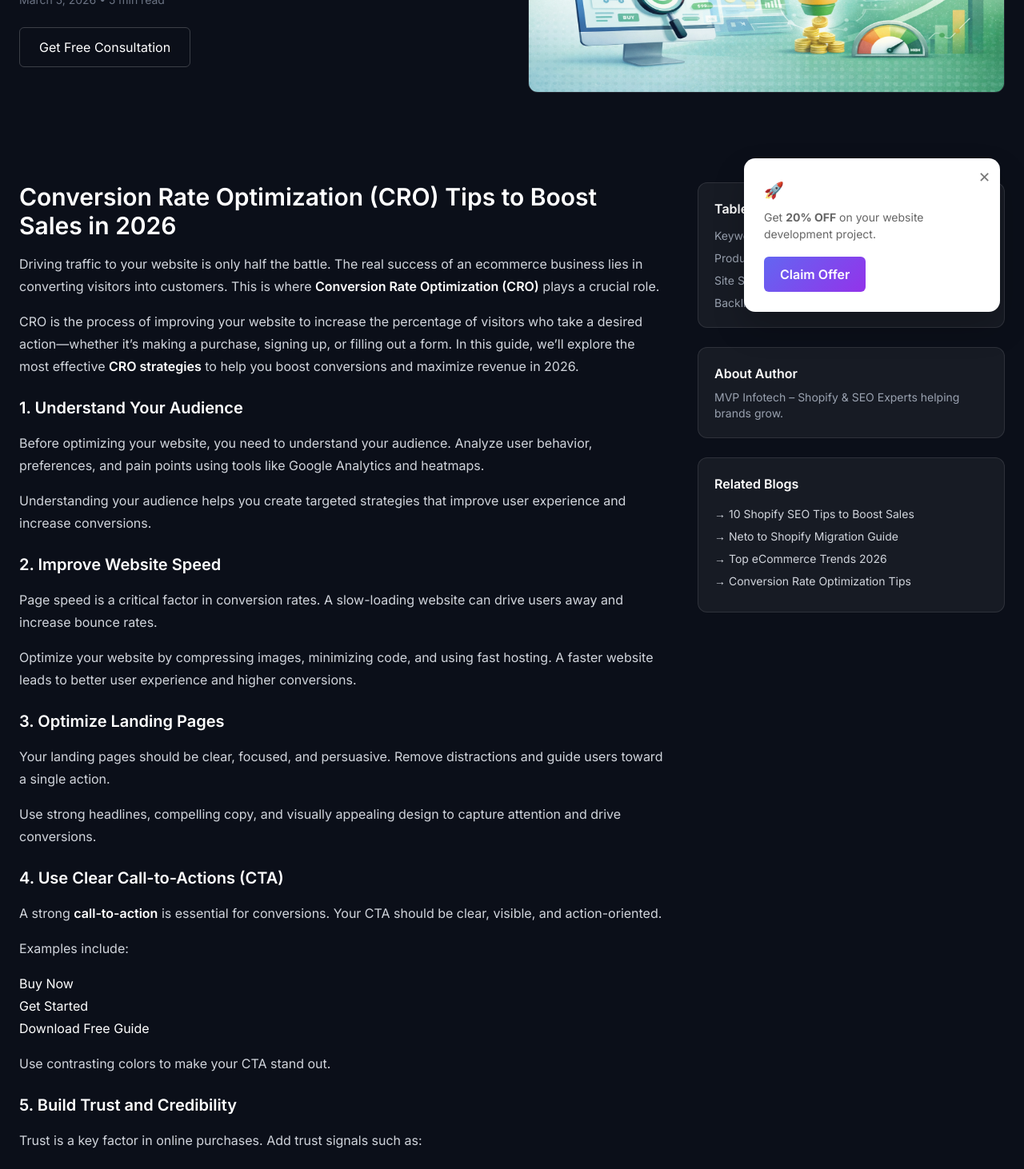
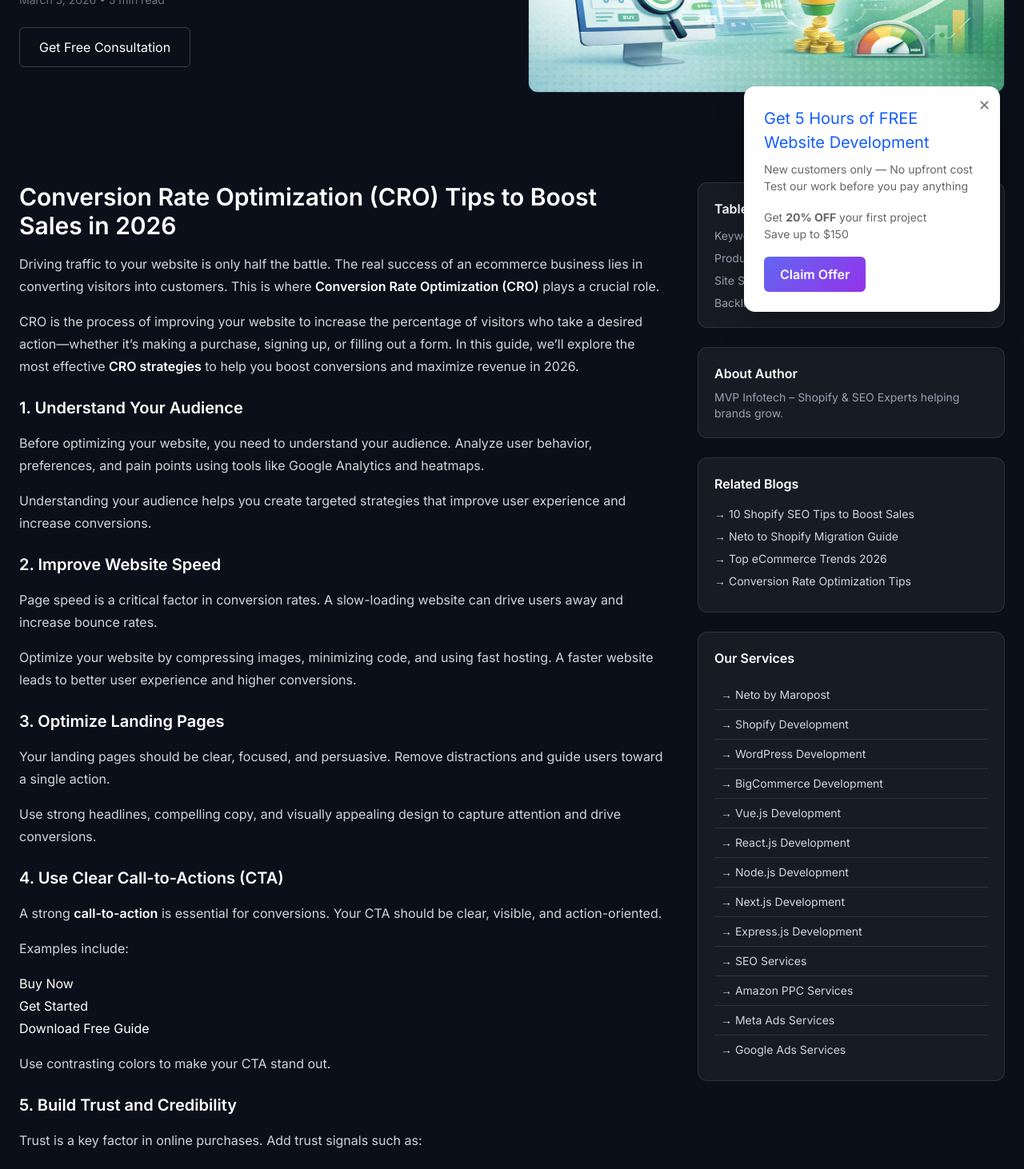
Before and after one commit to miteshparmar49/Movie-Explorer, a Next.js app: page /blog/cro-tips in a window 1280 px wide. Shown: the part 380-1842 px from the top of the page at 80% size. Built offline with nearby package versions, Linux system fonts and the light colour scheme.

Commit message:
add servicess

```diff
--- a/app/blog/[slug]/page.tsx
+++ b/app/blog/[slug]/page.tsx
@@ -868,6 +868,23 @@ import type { Metadata } from "next";
 //     },
 //   };
 // }
+
+
+const services = [
+  { title: "Neto by Maropost", slug: "/neto-by-maropost-development" },
+  { title: "Shopify Development", slug: "/shopify-development-services" },
+  { title: "WordPress Development", slug: "/wordpress-development-services" },
+  { title: "BigCommerce Development", slug: "/bigcommerce-development-services" },
+  { title: "Vue.js Development", slug: "/vue-js-development" },
+  { title: "React.js Development", slug: "/react-js-development" },
+  { title: "Node.js Development", slug: "/node-js-development" },
+  { title: "Next.js Development", slug: "/next-js-development" },
+  { title: "Express.js Development", slug: "/express-js-development" },
+  { title: "SEO Services", slug: "/seo-services" },
+  { title: "Amazon PPC Services", slug: "/amazon-ppc-services" },
+  { title: "Meta Ads Services", slug: "/meta-ads-services" },
+  { title: "Google Ads Services", slug: "/google-ads-services" },
+];
 type FAQ = {
   question: string;
   answer: string;
@@ -1083,6 +1100,26 @@ const faqs = blog.faqs || []; // ✅ ADD THIS
             ))}
           </div>
 
+          <div className="bg-white/5 p-5 rounded-xl border border-white/10">
+  <h4 className="font-semibold mb-4">Our Services</h4>
+
+  <ul className="text-sm">
+    {services.map((item) => (
+      <li
+        key={item.slug}
+        className="border-b border-white/10 last:border-none"
+      >
+        <Link
+          href={item.slug}
+          className="block py-2 px-2 text-gray-300 hover:text-white hover:bg-white/5 rounded transition"
+        >
+          → {item.title}
+        </Link>
+      </li>
+    ))}
+  </ul>
+</div>
+
         </aside>
 
       </section>
--- a/components/OfferPopup.tsx
+++ b/components/OfferPopup.tsx
@@ -34,11 +34,13 @@ export default function OfferPopup() {
     <div className="side-popup">
       <button className="popup-close" onClick={closePopup}>✕</button>
 
-      <h3>🚀 Special Offer</h3>
-
-      <p>
-        Get <b>20% OFF</b> on your website development project.
-      </p>
+      <h3 className="text-blue-600">Get 5 Hours of FREE Website Development</h3>
+<p>New customers only — No upfront cost
+Test our work before you pay anything</p>
+      <p className="popup-subtext">
+          Get <b>20% OFF</b> your first project <br />
+          <span className="highlight">Save up to $150</span>
+        </p>
 
       <a href="/contact" className="popup-btn" onClick={closePopup}>
         Claim Offer
```
